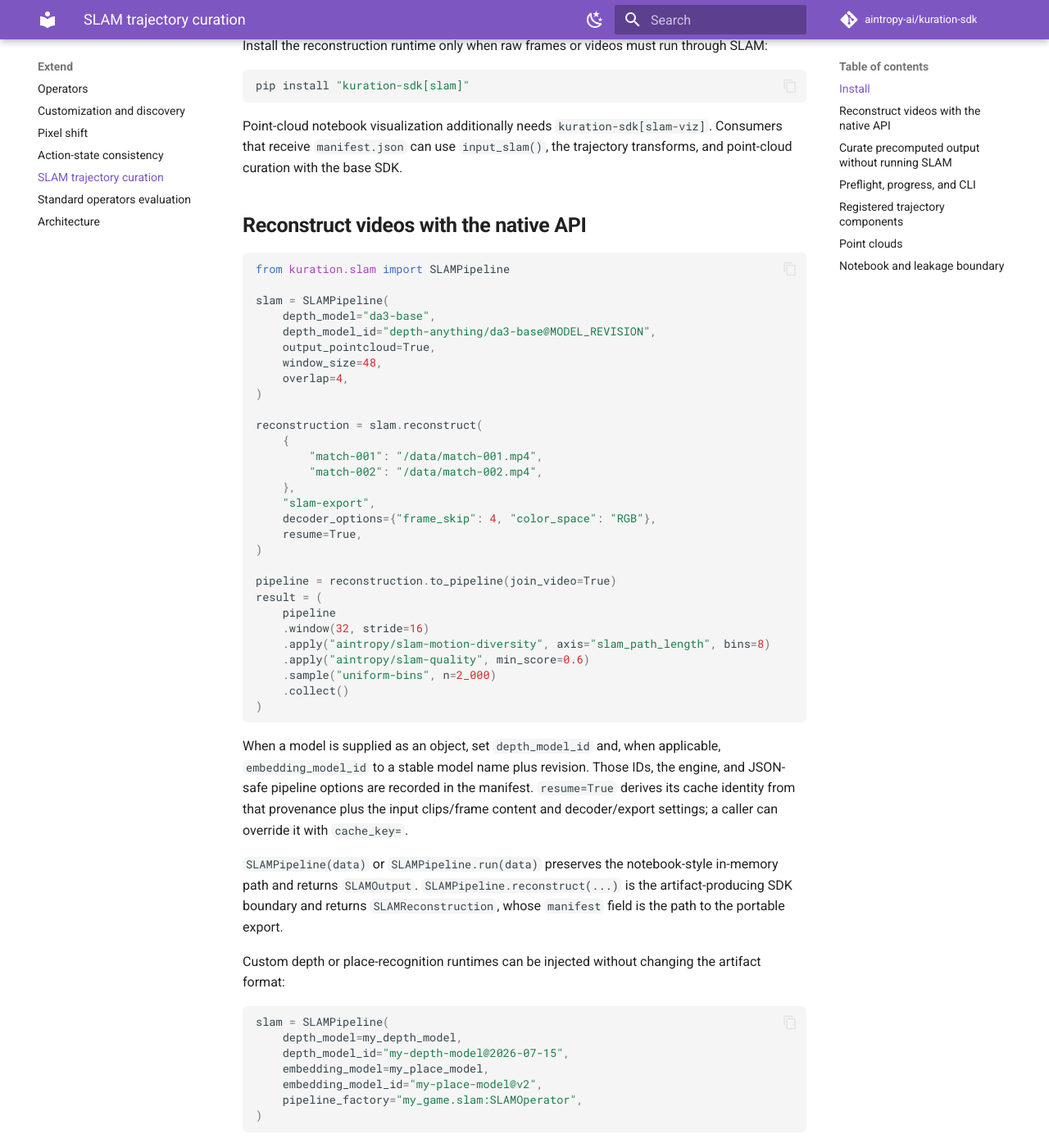
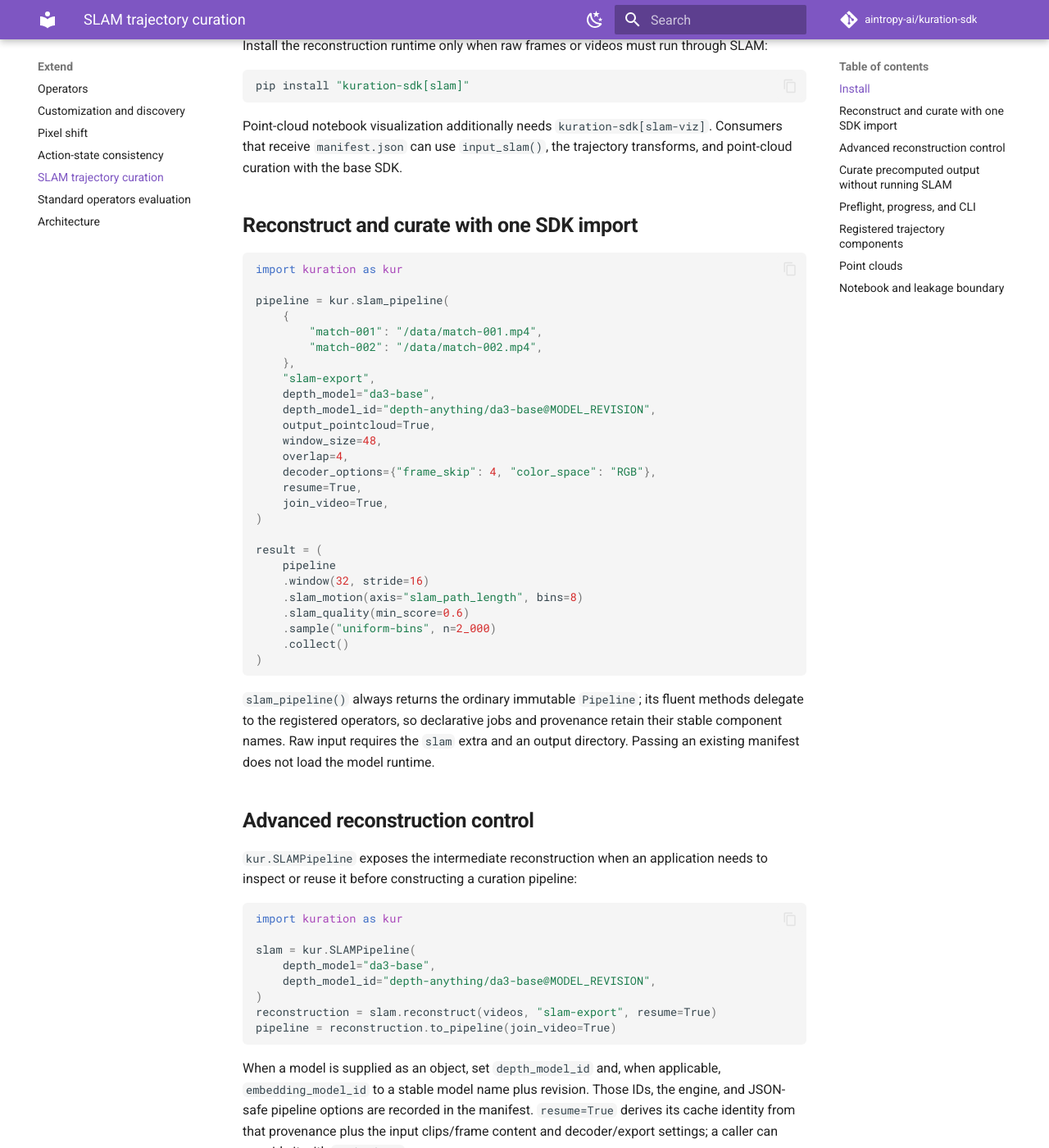
Before and after one commit to kuration-ai/kuration-sdk, an MkDocs documentation site: the page built from docs/slam.md, in a window 1280 px wide and 1400 px high, scrolled down 546 px. Shown: the whole window at 82% size. Built offline with MkDocs 1.6.1 and Material for MkDocs 9.7.7, drawn with Linux system fonts in a browser that asks for light colours; comment, search, counter and statistics services are not loaded; some of the changed text lies outside the part shown.

Commit message:
Add first-class standard operator facade

````diff
--- a/docs/slam.md
+++ b/docs/slam.md
@@ -24,38 +24,56 @@ Point-cloud notebook visualization additionally needs `kuration-sdk[slam-viz]`.
 receive `manifest.json` can use `input_slam()`, the trajectory transforms, and point-cloud
 curation with the base SDK.
 
-## Reconstruct videos with the native API
+## Reconstruct and curate with one SDK import
 
 ```python
-from kuration.slam import SLAMPipeline
+import kuration as kur
 
-slam = SLAMPipeline(
+pipeline = kur.slam_pipeline(
+    {
+        "match-001": "/data/match-001.mp4",
+        "match-002": "/data/match-002.mp4",
+    },
+    "slam-export",
     depth_model="da3-base",
     depth_model_id="depth-anything/da3-base@MODEL_REVISION",
     output_pointcloud=True,
     window_size=48,
     overlap=4,
+    decoder_options={"frame_skip": 4, "color_space": "RGB"},
+    resume=True,
+    join_video=True,
 )
 
-reconstruction = slam.reconstruct(
-    {
-        "match-001": "/data/match-001.mp4",
-        "match-002": "/data/match-002.mp4",
-    },
-    "slam-export",
-    decoder_options={"frame_skip": 4, "color_space": "RGB"},
-    resume=True,
-)
-
-pipeline = reconstruction.to_pipeline(join_video=True)
 result = (
     pipeline
     .window(32, stride=16)
-    .apply("aintropy/slam-motion-diversity", axis="slam_path_length", bins=8)
-    .apply("aintropy/slam-quality", min_score=0.6)
+    .slam_motion(axis="slam_path_length", bins=8)
+    .slam_quality(min_score=0.6)
     .sample("uniform-bins", n=2_000)
     .collect()
 )
+```
+
+`slam_pipeline()` always returns the ordinary immutable `Pipeline`; its fluent methods delegate
+to the registered operators, so declarative jobs and provenance retain their stable component
+names. Raw input requires the `slam` extra and an output directory. Passing an existing manifest
+does not load the model runtime.
+
+## Advanced reconstruction control
+
+`kur.SLAMPipeline` exposes the intermediate reconstruction when an application needs to inspect
+or reuse it before constructing a curation pipeline:
+
+```python
+import kuration as kur
+
+slam = kur.SLAMPipeline(
+    depth_model="da3-base",
+    depth_model_id="depth-anything/da3-base@MODEL_REVISION",
+)
+reconstruction = slam.reconstruct(videos, "slam-export", resume=True)
+pipeline = reconstruction.to_pipeline(join_video=True)
 ```
 
 When a model is supplied as an object, set `depth_model_id` and, when applicable,
@@ -86,17 +104,18 @@ object with `trajectories` and `poses` mappings plus optional `points` and `colo
 ## Curate precomputed output without running SLAM
 
 ```python
-from kuration.slam import input_slam
+import kuration as kur
 
 pipeline = (
-    input_slam("slam-export/manifest.json")
+    kur.slam_pipeline("slam-export/manifest.json")
     .window(32, stride=16)
-    .apply("aintropy/slam-motion-diversity", axis="slam_path_length", bins=8)
-    .apply("aintropy/slam-quality", min_score=0.6)
+    .slam_motion(axis="slam_path_length", bins=8)
+    .slam_quality(min_score=0.6)
 )
 ```
 
-`prepare_slam_input()` is the lower-level normalization API. It reuses an existing manifest,
+`kur.input_slam()` is the direct manifest-only equivalent. `prepare_slam_input()` is the
+lower-level normalization API. It reuses an existing manifest,
 exports a completed `SLAMOutput`, or runs raw inputs only when necessary. Set
 `run_if_needed=False` when an application must reject raw input rather than trigger an expensive
 run.
--- a/src/kuration/__init__.py
+++ b/src/kuration/__init__.py
@@ -43,6 +43,7 @@ from .external import (external_quantile_edges, external_top_k, external_uniform
                        iter_external_uniform_priorities,
                        iter_external_weighted_priorities)
 from .curate import CurateResult, curate
+from .convenience import action_state_checker, slam_pipeline
 from .dsl import compile_metric, register_compiled, register_metric
 from .experiment import Arm, run_experiment, union_define
 from .features import FeatureEngine
@@ -150,6 +151,7 @@ __all__ = [
     "QualityGateResult", "QualityGateError",
     "render_html_report", "write_html_report",
     "infer_schema", "Pipeline", "input",
+    "action_state_checker", "slam_pipeline",
     "load_plugins", "loaded_plugin_modules", "plugin_failures", "plugin_provenance",
     "check_plugins",
     "PluginCheckResult", "ProgressCallback",
@@ -158,12 +160,14 @@ __all__ = [
     "DatasetWriteResult", "ExperimentResult", "DatasetReport", "ValidationResult",
     "JOB_SCHEMA_VERSION", "migrate", "migrate_job", "migrate_config",
     "pixel_shift", "action_state_consistency", "slam",
+    "SLAMPipeline", "SLAMReconstruction", "input_slam",
 ]
 
 # First-party domain capabilities are built into this evaluation branch. Their optional
 # frameworks remain lazy, but their descriptors are available in every Registry snapshot
 # without scanning the external ``kuration.plugins`` entry-point group.
 from . import action_state_consistency, pixel_shift, slam
+from .slam import SLAMPipeline, SLAMReconstruction, input_slam
 
 pixel_shift.register()
 action_state_consistency.register()
````
Also changed, not shown: other parts of docs/slam.md (+2 -2 lines), README.md (+10 -0 lines), docs/action-state-consistency.md (+8 -3 lines), docs/api.md (+5 -0 lines), docs/pipeline.md (+3 -0 lines), docs/pixel-shift.md (+7 -7 lines), docs/standard-operators-evaluation.md (+27 -7 lines), 5 other files.
